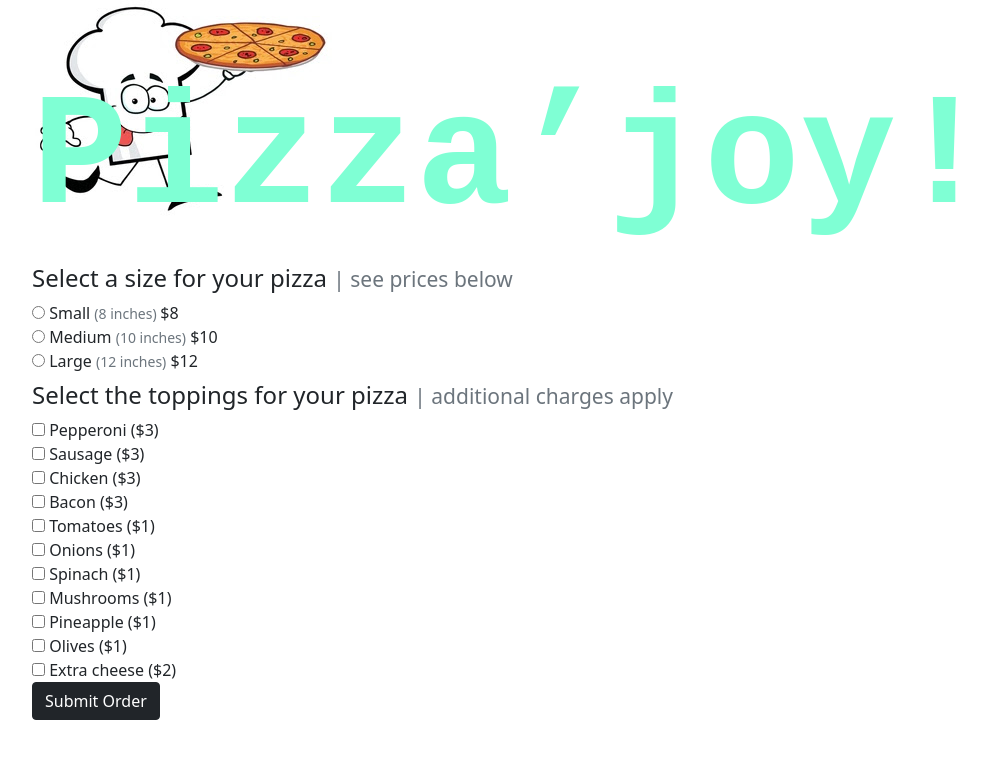
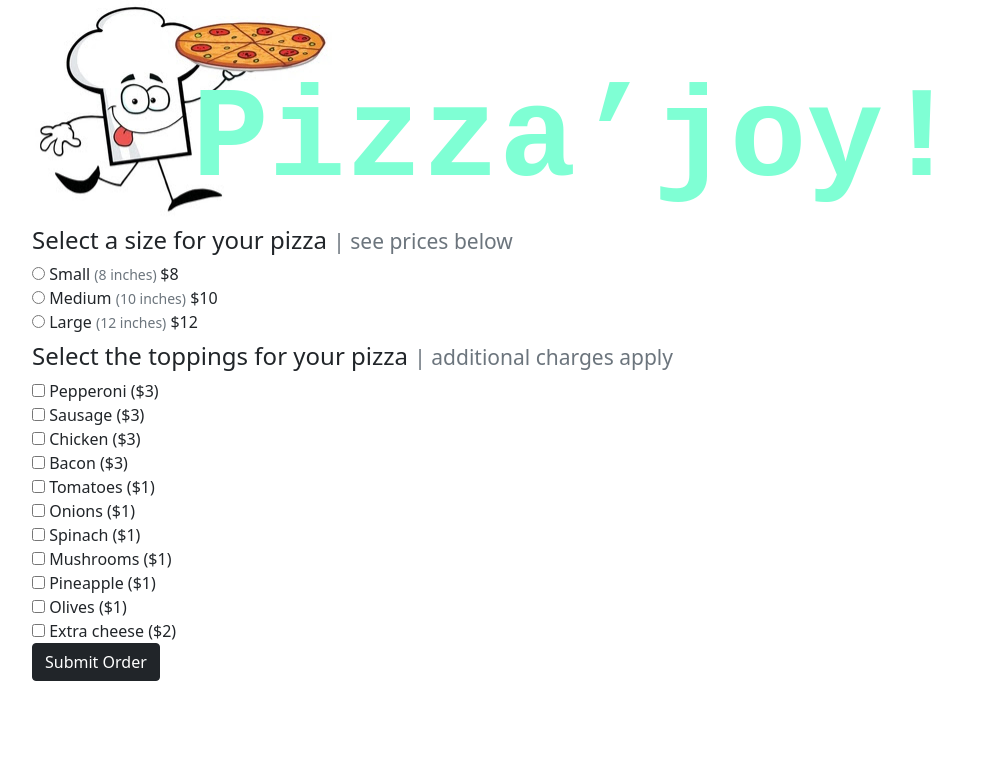
Before and after one commit to karenaxon/pizza-parlor, a plain HTML site: page index.html in a window 1280 px wide. Shown: the whole page, without its empty margins (50-1037 px from the left). Drawn offline with Linux system fonts and the light colour scheme.

Commit message:
Add styles to main title on html.

```diff
--- a/css/styles.css
+++ b/css/styles.css
@@ -1,14 +1,13 @@
-#display-cost {
-  display: none;
-  background-color: aquamarine;
+#main-title {
+  padding-top: 4rem;
+  padding-left: 10rem;
+  font-family: monospace;
+  font-size: 8rem;
+  color: aquamarine;
+  font-weight: bolder;
 }
 
-#main-title {
-  padding-top: 4rem;
-  font-family: monospace;
-  font-size: 10rem;
-  color: aquamarine;
-  font-weight: bolder;
+#pizza-man {
   background-image: url("../images/cartoon-man.jpeg");
   background-repeat: no-repeat;
 }
@@ -18,5 +17,10 @@
 }
 
 #display-cost {
+  display: none;
+  background-color: aquamarine;
+  font-family: monospace;
   padding: 2rem;
+  color: white;
+  font-size: 2rem;
 }
--- a/index.html
+++ b/index.html
@@ -13,8 +13,10 @@
 </head>
 <body>
   <div class="container">
+    <div id="pizza-man">
       <h1 id="main-title">Pizza’joy!</h1>
-
+    </div>
+    <div id="options-display">
       <form id="selector">
         <h4>Select a size for your pizza
           <small class="text-muted"> | see prices below</small>
@@ -108,6 +110,7 @@
         </div>
         <button class="btn btn-dark">Submit Order</button>
       </form>
+    </div>
     <div class="text-center=" id="display-cost"></div>
   </div>
 </body>
```
Lines whose indentation alone changed are shown as unchanged.
